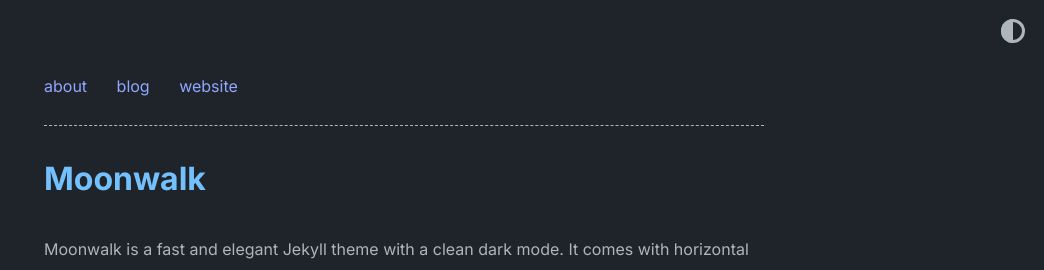
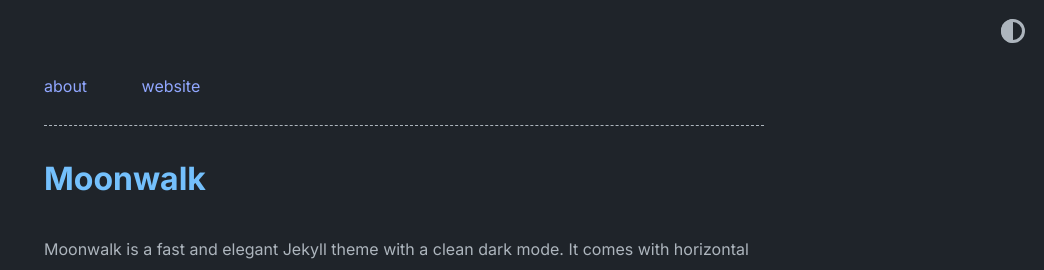
Before and after one commit to stackbit-projects/pleasant-oak-ce82d, a Jekyll site: the page built from index.md, in a window 1280 px wide. Shown: the top 270 px of the page, without its empty margins (236-1280 px from the left). Built offline with Jekyll 4.4.1, drawn with Linux system fonts in a browser that asks for light colours.

Commit message:
home.yml: updated title in navbar_entries

```diff
--- a/_data/home.yml
+++ b/_data/home.yml
@@ -1,8 +1,7 @@
 navbar_entries:
   - title: about
     url: about
-  - title: blog
-    url: blog
+  - url: blog
   - title: website
     url: 'https://www.abhinav.co'
 project_entries:
```
